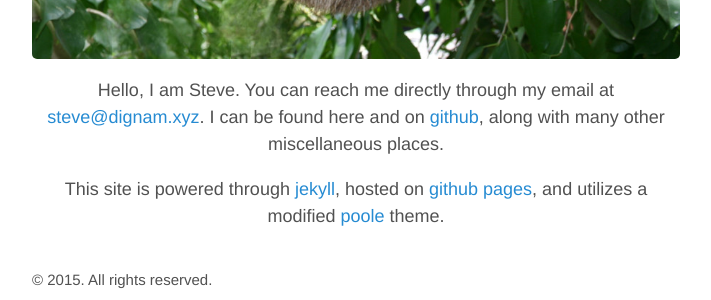
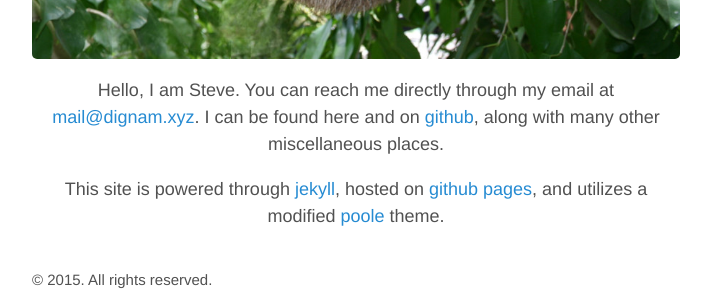
Before and after one commit to sbdchd/blog, a Jekyll site: the page built from about.html, in a window 1280 px wide. Shown: the part 521-821 px from the top of the page, without its empty margins (284-995 px from the left). Built offline with Jekyll 4.4.1, drawn with Linux system fonts in a browser that asks for light colours; Markdown is read by kramdown in place of the engine named in the settings.

Commit message:
minor edits

```diff
--- a/_config.yml
+++ b/_config.yml
@@ -16,7 +16,7 @@ markdown: redcarpet
 author:
   name:           Steve
   url:            https://steve.dignam.xyz
-  email:          steve@dignam.xyz
+  email:          mail@dignam.xyz
   alt_contact: 	  https://plus.google.com/u/0/+StephenDignam/
   profile_photo:  /public/Sloth_899x600.jpg
 
```
